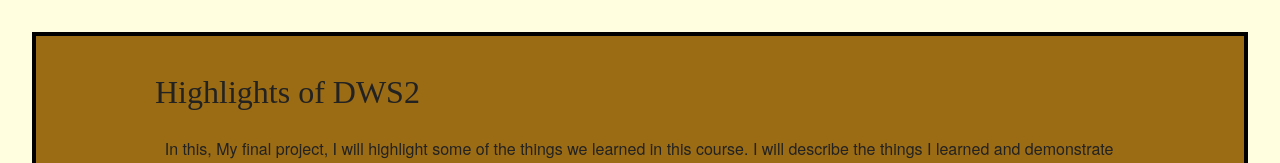
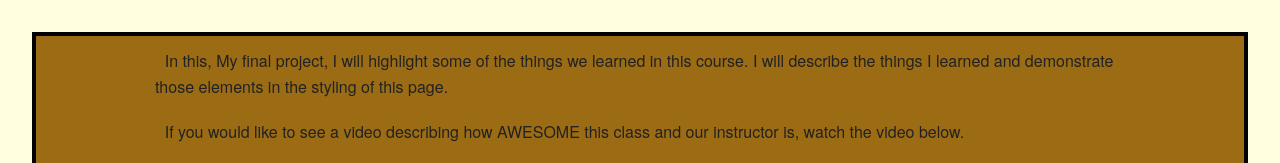
Before and after one commit to HeadShotBoom/DWS2, a plain HTML site: page B9 Final/index.html in a window 1280 px wide. Shown: the top 163 px of the page. Drawn offline with Linux system fonts and the light colour scheme; grey boxes are pictures that could not be loaded; a web font is replaced by a local one.

Commit message:
Why isnt github working

```diff
--- a/B9 Final/index.html
+++ b/B9 Final/index.html
@@ -25,7 +25,7 @@
 <header>
    <div id="top" class="row">
        <div class="small-12 columns">
-    <h1>Highlights of DWS2</h1>
+    <!--<h1>Highlights of DWS2</h1>-->
     <p>In this, My final project, I will highlight some of the things we learned in this course. I will describe the things I learned and demonstrate those elements in the styling of this page.</p>
     <p>If you would like to see a video describing how AWESOME this class and our instructor is, watch the video below.</p>
     <div id="movie" class="flex-video">
```
